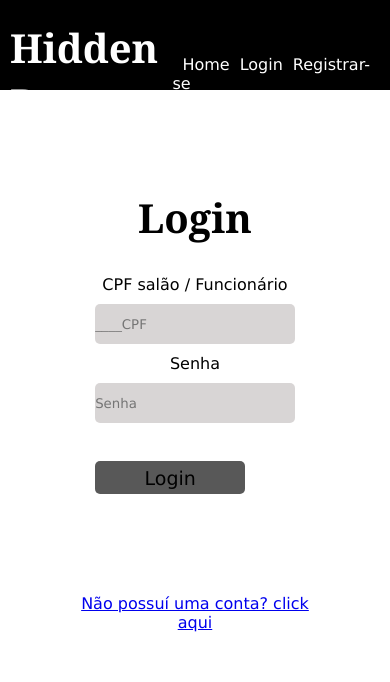
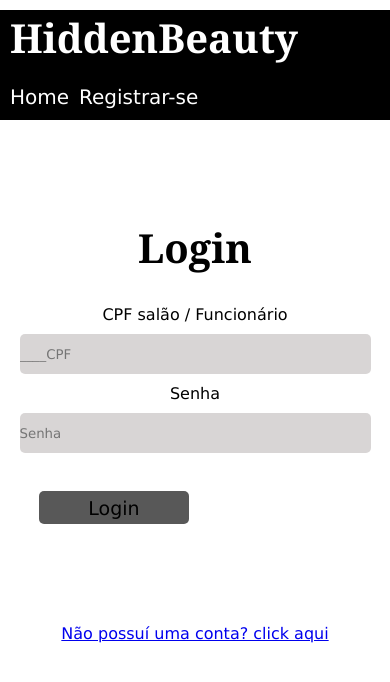
Before and after one commit to joaoMicheletti/BeautyBook, a React (Create React App) app in the folder frontend/: page /loginsalao in a window 390 px wide. Shown: the top 682 px of the page. Built offline with nearby package versions, Linux system fonts and the light colour scheme; what @mercadopago/sdk-react would draw is missing.

Commit message:
responsive
login, register

```diff
--- a/frontend/src/pages/LoginSalao/LoginSalao.js
+++ b/frontend/src/pages/LoginSalao/LoginSalao.js
@@ -79,10 +79,9 @@ export default function LoginSalao(){
     return(
         <div id="LoginSalao">
             <header id="HeaderLoginSalao">
-                <h4>Hidden Beauty</h4>
+                <h4>HiddenBeauty</h4>
                 <ul>
                     <a id="Link" href="/">Home</a>
-                    <a id="Link" href="/loginsalao">Login</a>
                     <a id="Link" href="/registrosalao">Registrar-se</a>
                 </ul>
 
--- a/frontend/src/pages/LoginSalao/style_login.css
+++ b/frontend/src/pages/LoginSalao/style_login.css
@@ -9,22 +9,23 @@
 #HeaderLoginSalao {
     background-color: #000000;
     width: 100%;
-    height: 90px;
-    display: flex;
+    height: 110px;
+    display: block;
     justify-content: space-between;
 }
 #HeaderLoginSalao h4 {
     margin-left: 10px;
-    margin-top: 20px;
+    margin-top: 10px;
 }
 #HeaderLoginSalao ul {
-    margin-top: 55px;
+    margin-top: 20px;
     margin-right: 20px;
 }
 #Link {
     color: white;
     margin-left: 10px;
     text-decoration: none;
+    font-size: 20px;
 }
 #FormLoginSalao {
     margin-top: 100px;
@@ -33,8 +34,7 @@
 }
 #Form_Login {
     text-align: center;
-    margin-left: 10%;
-    width: 80%;
+    width: 100%;
     display: flex;
     flex-direction: column;
 }
@@ -53,8 +53,8 @@ h1 {
     font-weight: 400;
 }
 #Form_Login .InpLoginSalao {
-    margin-left: 10%;
-    width: 80%;
+    width: 90%;
+    margin-left: 5%;
     height: 40px;
     border: none;
     border-radius: 5px;
@@ -77,8 +77,6 @@ h1 {
     #FormLoginSalao {
         text-align: center;
         margin-top: 50px;
-        width: 80%;
-        margin-left: 10%;
     }
     #imgDiv {
         display: none;
--- a/frontend/src/pages/RegistroSalao/RegistroSalao.js
+++ b/frontend/src/pages/RegistroSalao/RegistroSalao.js
@@ -85,11 +85,10 @@ export default function RegistroSalao(){
     return(
         <div id="RegistroSalao">
             <header id="HeaderRegistroSalao">
-                <h4>Hidden Beauty</h4>
+                <h4>HiddenBeauty</h4>
                 <ul>
                     <a id="Link_reg" href="/">Home</a>
                     <a id="Link_reg" href="/loginsalao">Login</a>
-                    <a id="Link_reg" href="/registrosalao">Registrar-se</a>
                 </ul>
 
             </header>
--- a/frontend/src/pages/RegistroSalao/style.css
+++ b/frontend/src/pages/RegistroSalao/style.css
@@ -12,8 +12,8 @@
 #HeaderRegistroSalao {
     background-color: #000000;
     width: 100%;
-    height: 90px;
-    display: flex;
+    height: 110px;
+    display: block;
     justify-content: space-between;
 }
 #HeaderRegistroSalao h4 {
@@ -21,7 +21,7 @@
     margin-top: 20px;
 }
 #HeaderRegistroSalao ul {
-    margin-top: 60px;
+    margin-top: 20px;
     margin-right: 20px;
 
 }
@@ -36,6 +36,7 @@
     color: white;
     margin-left: 10px;
     text-decoration: none;
+    font-size: 20px;
 }
 
 #FomrRegistroSalao {
@@ -51,13 +52,10 @@ form {
     justify-content: space-between;
 }
 form #um {
-    margin-left: 30%;
-    width: 40%;
+    width: 100%;
 }
 form #dois {
-    width: 40%;
-    margin-left: 30%;
-    margin-right: 10px;
+    width: 100%;
 }
 form  h1 {
     font-family: Georgia, 'Times New Roman', Times, serif;
@@ -77,7 +75,7 @@ form  h1 {
     margin-bottom: 10px;
 }
 .InpRegistroSalao {
-    width: 100%;
+    width: 80%;
     height: 30px;
     border: none;
     border-radius: 5px;
@@ -107,7 +105,7 @@ form  h1 {
         margin-left: 10px;
     }
     .InpRegistroSalao {
-        width: 100%;
+        width: 90%;
         height: 30px;
         border: none;
         border-radius: 5px;
```
